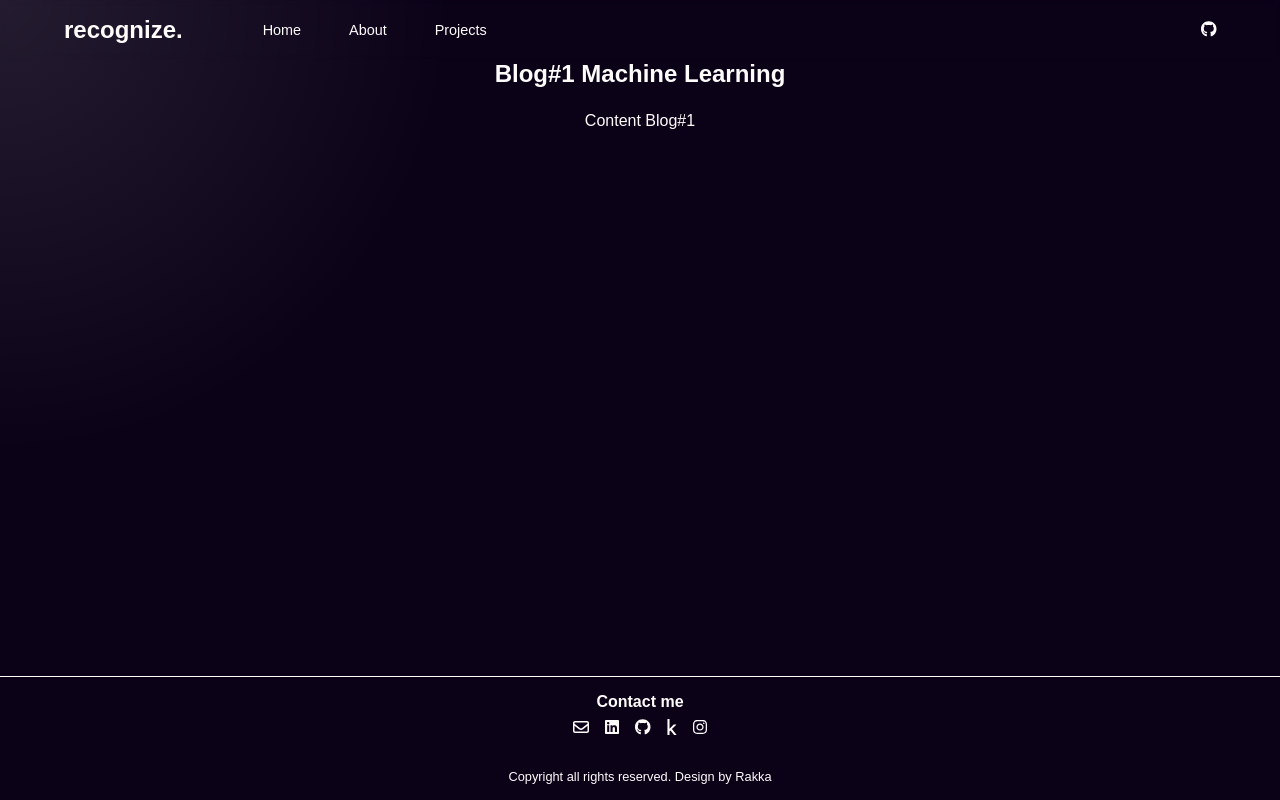
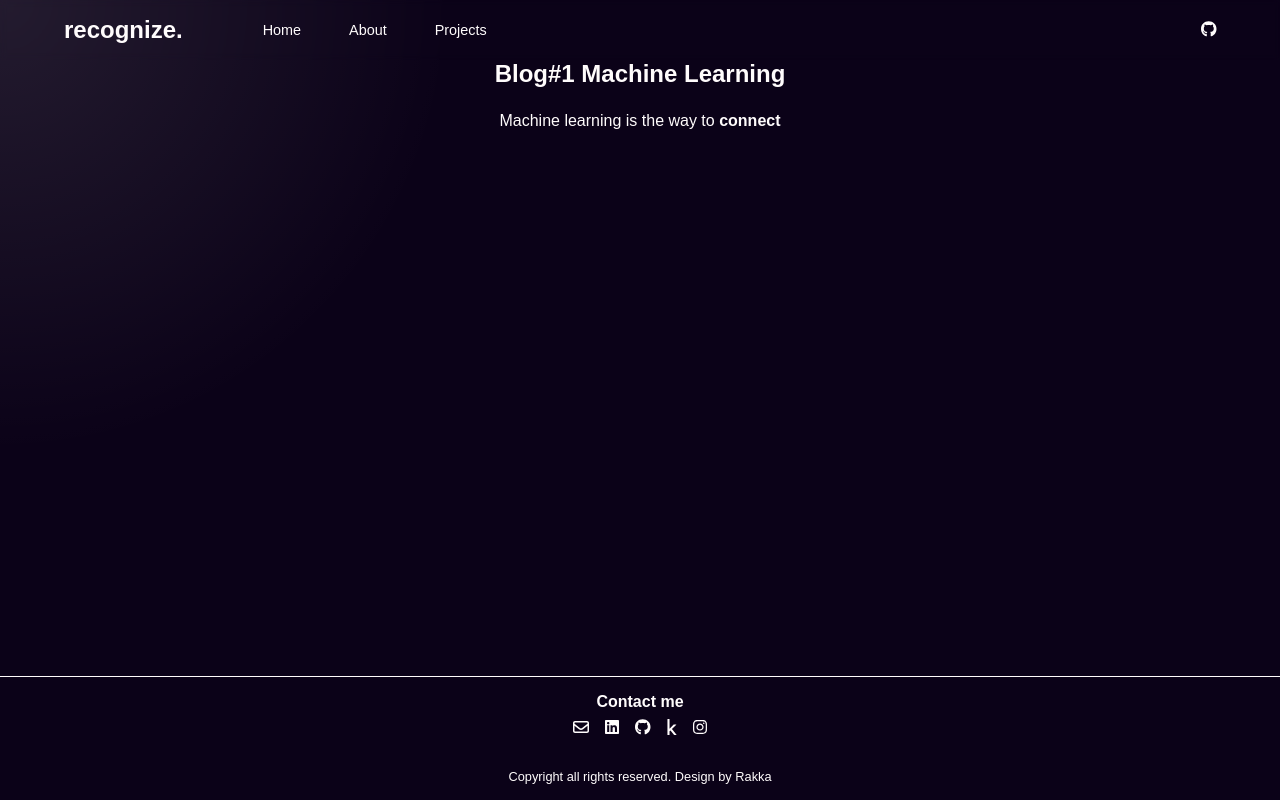
Before and after one commit to rakkaalhazimi/Vue-Blogspot, a Vue app: page /post/1 in a window 1280 px wide. Built offline with nearby package versions, Linux system fonts and the light colour scheme.

Commit message:
add: post vue and async component

```diff
--- a/src/components/BlogEditor.vue
+++ b/src/components/BlogEditor.vue
@@ -27,7 +27,7 @@
 
     <button class="hollow-btn" @click.prevent="showPreview">Publish</button>
 
-    <div ref="preview" class="preview"></div>
+    <div ref="preview" class="preview" contenteditable="true"></div>
 
   </form>
 
--- a/src/components/BlogPost.vue
+++ b/src/components/BlogPost.vue
@@ -1,17 +1,15 @@
 <template>
   <div id="blog-post">
     <h2 id="blog-title">{{ title }}</h2>
-    <p id="blog-content" v-html="content"></p>
+    <component :is="content"></component>
   </div>
 </template>
 
 <script setup>
 import { defineProps } from 'vue';
 
-defineProps({
-  title: String,
-  content: String,
-})
+
+defineProps(["title", "content"])
 </script>
 
 <style lang="scss">
--- /dev/null
+++ b/src/post/IntroML.vue
@@ -0,0 +1,3 @@
+<template>
+  <p>Machine learning is the way to <strong>connect</strong></p>
+</template>
--- a/src/stores/post.js
+++ b/src/stores/post.js
@@ -2,27 +2,55 @@ import { ref, reactive, computed } from "vue"
 import { defineStore } from "pinia"
 
 
-
+// Store
 function postStore() {
 
   // State
   const posts = reactive([
-    { id: 1, title: "Blog#1 Machine Learning", desc: "Blog Descriptions", tags: "#Tags", content: "Content Blog#1" },
-    { id: 2, title: "Blog#2 Deep Learning", desc: "Blog Descriptions", tags: "#Tags", content: "Content Blog#2" },
-    { id: 3, title: "Blog#3 Cross Validation", desc: "Blog Descriptions", tags: "#Tags", content: "Content Blog#3" },
-    { id: 4, title: "Blog#4 Model Evaluation", desc: "Blog Descriptions", tags: "#Tags", content: "Content Blog#4" },
+    {
+      id: 1,
+      title: "Blog#1 Machine Learning",
+      created: "22-09-2022",
+      desc: "Blog Descriptions",
+      tags: "#Tags",
+      content: () => import("@/post/IntroML.vue")
+    },
+    {
+      id: 2,
+      title: "Blog#2 Deep Learning",
+      created: "22-09-2022",
+      desc: "Blog Descriptions",
+      tags: "#Tags",
+      content: "Content Blog#2"
+    },
+    {
+      id: 3,
+      title: "Blog#3 Cross Validation",
+      created: "22-09-2022",
+      desc: "Blog Descriptions",
+      tags: "#Tags",
+      content: "Content Blog#3"
+    },
+    {
+      id: 4,
+      title: "Blog#4 Model Evaluation",
+      created: "22-09-2022",
+      desc: "Blog Descriptions",
+      tags: "#Tags",
+      content: "Content Blog#4"
+    },
   ])
 
   const keywords = ref("")
 
   // Actions
   function getPostFromId(id) {
-    return posts.find((post) => post.id == id )
+    return posts.find((post) => post.id == id)
   }
 
   // Getters
   function filterPosts() {
-      return posts.filter((post) => post.title.toLowerCase().includes(keywords.value.toLowerCase()) )
+    return posts.filter((post) => post.title.toLowerCase().includes(keywords.value.toLowerCase()))
   }
   const filteredPosts = computed(filterPosts)
 
--- a/src/views/BlogPostView.vue
+++ b/src/views/BlogPostView.vue
@@ -1,13 +1,11 @@
 <template>
   <div class="content-view">
-    <BlogPost
-      :title="post.title"
-      :content="post.content"
-    />
+    <BlogPost :title="post.title" :content="content" />
   </div>
 </template>
 
 <script setup>
+  import { defineAsyncComponent } from "vue";
   import { useRoute } from "vue-router";
   import { usePostStore } from "../stores/post";
   import BlogPost from "@/components/BlogPost.vue";
@@ -19,4 +17,6 @@
   // Get blog post based on Id
   // let post = getPostFromId($route.params.id, blogPosts)
   let post = getPostFromId(route.params.id)
+  let content = defineAsyncComponent(post.content)
+
 </script>
```
